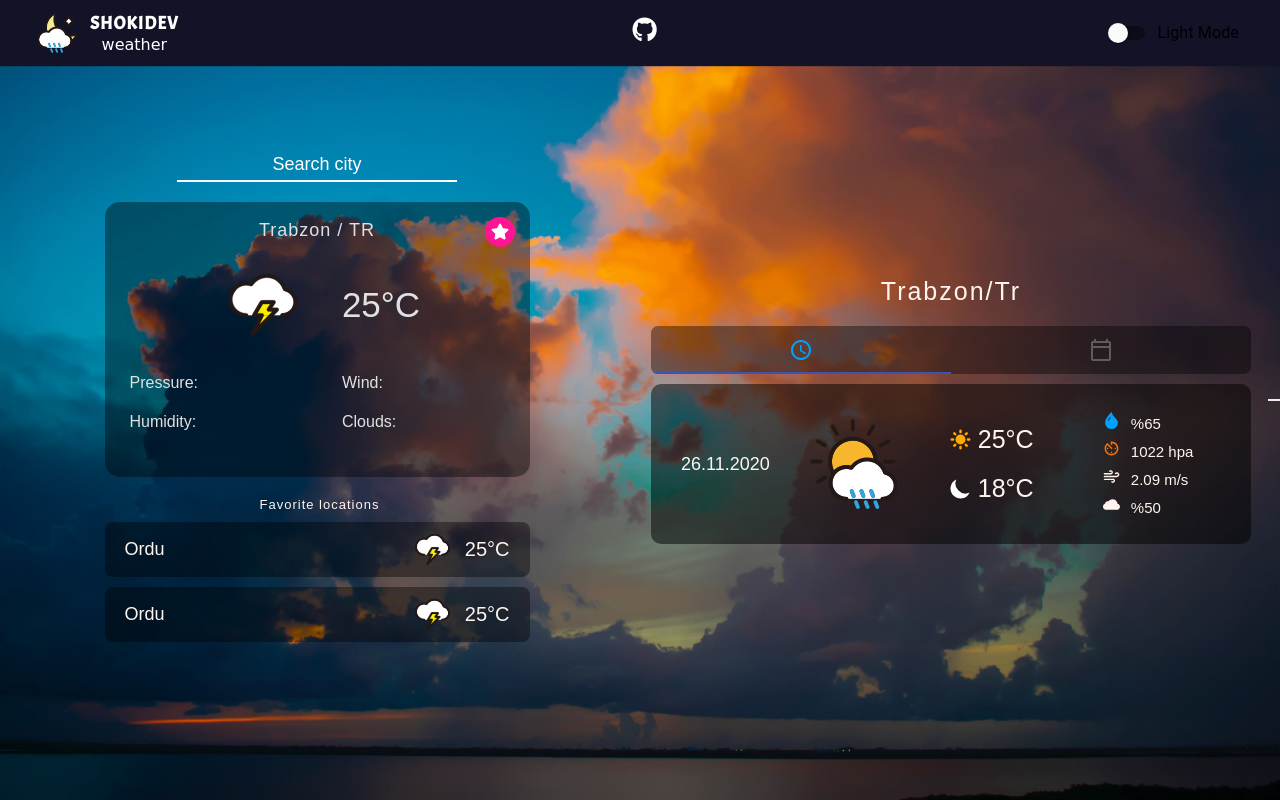
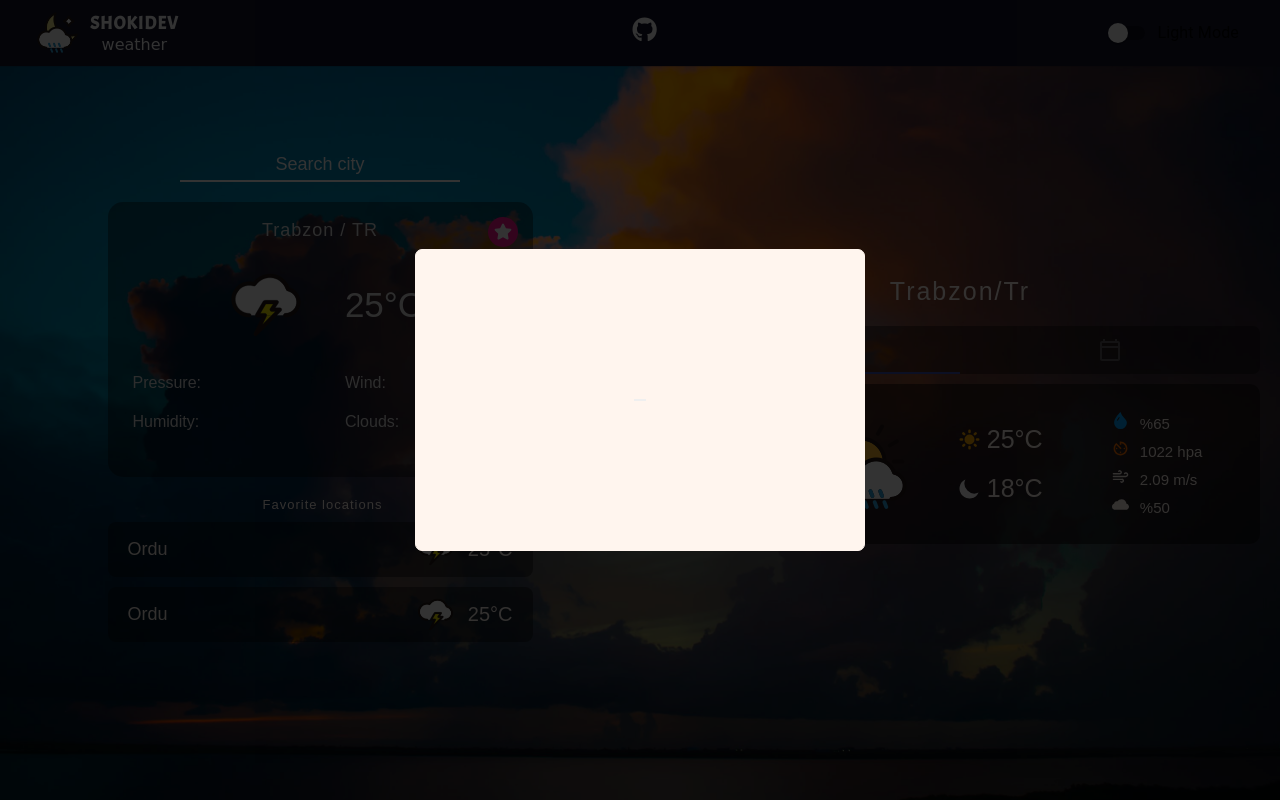
Before and after one commit to shoki61/react-weather-app, a React (Create React App) app: page /weather in a window 1280 px wide. Built offline with nearby package versions, Linux system fonts and the light colour scheme; a web font is replaced by a local one.

Commit message:
create Modal.css

```diff
--- a/src/components/Modal/Modal.css
+++ b/src/components/Modal/Modal.css
@@ -0,0 +1,22 @@
+.Modal{
+    position: absolute;
+    width: 100%;
+    height: 100%;
+    background-color: rgba(0,0,0,.8);
+    display: flex;
+    align-items: center;
+    justify-content: center;
+    z-index: 100;
+}
+
+.Modal-Content{
+    width: 35%;
+    height: 300px;
+    border-radius: 7px;
+    background-color: seashell;
+    display: flex;
+    border:1px solid seashell;
+    flex-direction: column;
+    align-items: center;
+    justify-content: center;
+}
--- a/src/components/Modal/Modal.js
+++ b/src/components/Modal/Modal.js
@@ -5,12 +5,13 @@ import Button from '../Buttons/Button/Button';
 
 const modal = props => (
     <div className='Modal'>
-        <div>
+        <div className='Modal-Content'>
             {props.children}
+
+            <Button>
+
+            </Button>
         </div>
-        <Button>
-
-        </Button>
     </div>
 );
 
```
Also changed, not shown: src/hoc/withErrorHandler/withErrorHandler.css (deleted).
